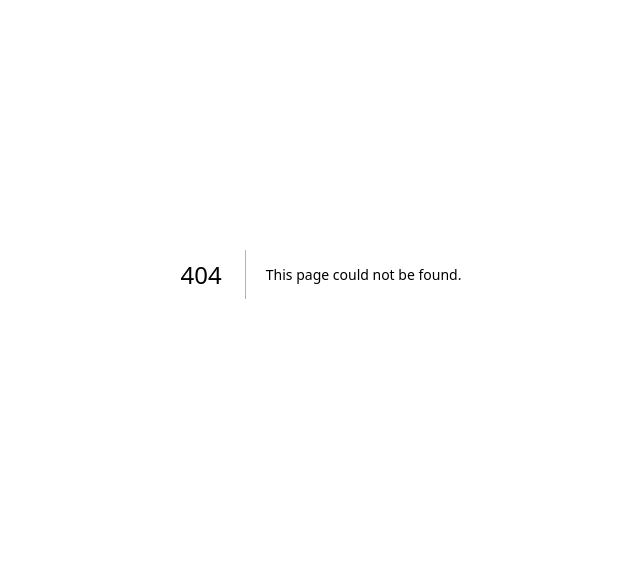
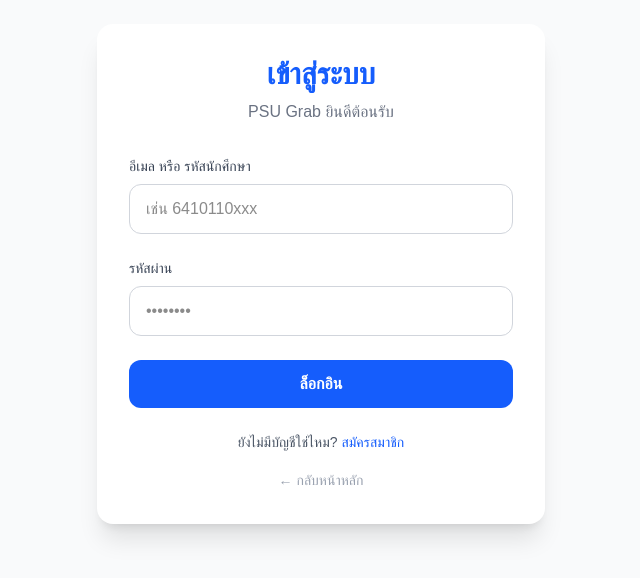
Before and after one commit to teamlnwth/psu-grab, a Next.js app: page /login in a window 1280 px wide. Before the commit this address had no page. Shown: the part 126-704 px from the top of the page, without its empty margins (319-959 px from the left). Built offline with nearby package versions, Linux system fonts and the light colour scheme.

Commit message:
logintest

```diff
--- /dev/null
+++ b/src/app/login/page.tsx
@@ -0,0 +1,60 @@
+import Link from "next/link";
+
+export default function LoginPage() {
+    return (
+        <main className="min-h-screen bg-gray-50 flex flex-col items-center justify-center p-6">
+            <div className="max-w-md w-full bg-white rounded-2xl shadow-xl overflow-hidden p-8">
+                <div className="text-center mb-8">
+                    <h1 className="text-3xl font-extrabold text-blue-600 mb-2">เข้าสู่ระบบ</h1>
+                    <p className="text-gray-500">PSU Grab ยินดีต้อนรับ</p>
+                </div>
+
+                <form className="space-y-6">
+                    <div>
+                        <label className="block text-sm font-medium text-gray-700 mb-2">
+                            อีเมล หรือ รหัสนักศึกษา
+                        </label>
+                        <input
+                            type="text"
+                            className="w-full px-4 py-3 rounded-xl border border-gray-300 focus:ring-2 focus:ring-blue-600 focus:border-transparent outline-none transition"
+                            placeholder="เช่น 6410110xxx"
+                            required
+                        />
+                    </div>
+                    <div>
+                        <label className="block text-sm font-medium text-gray-700 mb-2">
+                            รหัสผ่าน
+                        </label>
+                        <input
+                            type="password"
+                            className="w-full px-4 py-3 rounded-xl border border-gray-300 focus:ring-2 focus:ring-blue-600 focus:border-transparent outline-none transition"
+                            placeholder="••••••••"
+                            required
+                        />
+                    </div>
+
+                    <button
+                        type="submit"
+                        className="w-full bg-blue-600 text-white font-bold py-3 px-4 rounded-xl hover:bg-blue-700 transition"
+                    >
+                        ล็อกอิน
+                    </button>
+                </form>
+
+                <div className="mt-6 text-center">
+                    <p className="text-sm text-gray-600">
+                        ยังไม่มีบัญชีใช่ไหม?{" "}
+                        <Link href="#" className="text-blue-600 hover:underline font-medium">
+                            สมัครสมาชิก
+                        </Link>
+                    </p>
+                    <div className="mt-4">
+                        <Link href="/" className="text-sm text-gray-400 hover:text-gray-600 transition">
+                            ← กลับหน้าหลัก
+                        </Link>
+                    </div>
+                </div>
+            </div>
+        </main>
+    );
+}
--- a/src/app/page.tsx
+++ b/src/app/page.tsx
@@ -1,65 +1,23 @@
-import Image from "next/image";
-
 export default function Home() {
   return (
-    <div className="flex flex-col flex-1 items-center justify-center bg-zinc-50 font-sans dark:bg-black">
-      <main className="flex flex-1 w-full max-w-3xl flex-col items-center justify-between py-32 px-16 bg-white dark:bg-black sm:items-start">
-        <Image
-          className="dark:invert"
-          src="/next.svg"
-          alt="Next.js logo"
-          width={100}
-          height={20}
-          priority
-        />
-        <div className="flex flex-col items-center gap-6 text-center sm:items-start sm:text-left">
-          <h1 className="max-w-xs text-3xl font-semibold leading-10 tracking-tight text-black dark:text-zinc-50">
-            To get started, edit the page.tsx file.
-          </h1>
-          <p className="max-w-md text-lg leading-8 text-zinc-600 dark:text-zinc-400">
-            Looking for a starting point or more instructions? Head over to{" "}
-            <a
-              href="https://vercel.com/templates?framework=next.js&utm_source=create-next-app&utm_medium=appdir-template-tw&utm_campaign=create-next-app"
-              className="font-medium text-zinc-950 dark:text-zinc-50"
-            >
-              Templates
-            </a>{" "}
-            or the{" "}
-            <a
-              href="https://nextjs.org/learn?utm_source=create-next-app&utm_medium=appdir-template-tw&utm_campaign=create-next-app"
-              className="font-medium text-zinc-950 dark:text-zinc-50"
-            >
-              Learning
-            </a>{" "}
-            center.
-          </p>
+    <main className="min-h-screen bg-gray-50 flex flex-col items-center justify-center p-6">
+      <div className="max-w-md w-full bg-white rounded-2xl shadow-xl overflow-hidden p-8 text-center">
+        <h1 className="text-4xl font-extrabold text-blue-600 mb-2">
+          PSU Grab 🛵
+        </h1>
+        <p className="text-gray-500 mb-8">
+          บริการส่งอาหารและเรียกรถสำหรับชาว ม.อ.
+        </p>
+
+        <div className="space-y-4">
+          <button className="w-full bg-blue-600 text-white font-bold py-3 px-4 rounded-xl hover:bg-blue-700 transition">
+            สั่งอาหารเลย
+          </button>
+          <button className="w-full bg-gray-100 text-gray-800 font-bold py-3 px-4 rounded-xl hover:bg-gray-200 transition">
+            เรียกรถรับ-ส่ง
+          </button>
         </div>
-        <div className="flex flex-col gap-4 text-base font-medium sm:flex-row">
-          <a
-            className="flex h-12 w-full items-center justify-center gap-2 rounded-full bg-foreground px-5 text-background transition-colors hover:bg-[#383838] dark:hover:bg-[#ccc] md:w-[158px]"
-            href="https://vercel.com/new?utm_source=create-next-app&utm_medium=appdir-template-tw&utm_campaign=create-next-app"
-            target="_blank"
-            rel="noopener noreferrer"
-          >
-            <Image
-              className="dark:invert"
-              src="/vercel.svg"
-              alt="Vercel logomark"
-              width={16}
-              height={16}
-            />
-            Deploy Now
-          </a>
-          <a
-            className="flex h-12 w-full items-center justify-center rounded-full border border-solid border-black/[.08] px-5 transition-colors hover:border-transparent hover:bg-black/[.04] dark:border-white/[.145] dark:hover:bg-[#1a1a1a] md:w-[158px]"
-            href="https://nextjs.org/docs?utm_source=create-next-app&utm_medium=appdir-template-tw&utm_campaign=create-next-app"
-            target="_blank"
-            rel="noopener noreferrer"
-          >
-            Documentation
-          </a>
-        </div>
-      </main>
-    </div>
+      </div>
+    </main>
   );
 }
```
